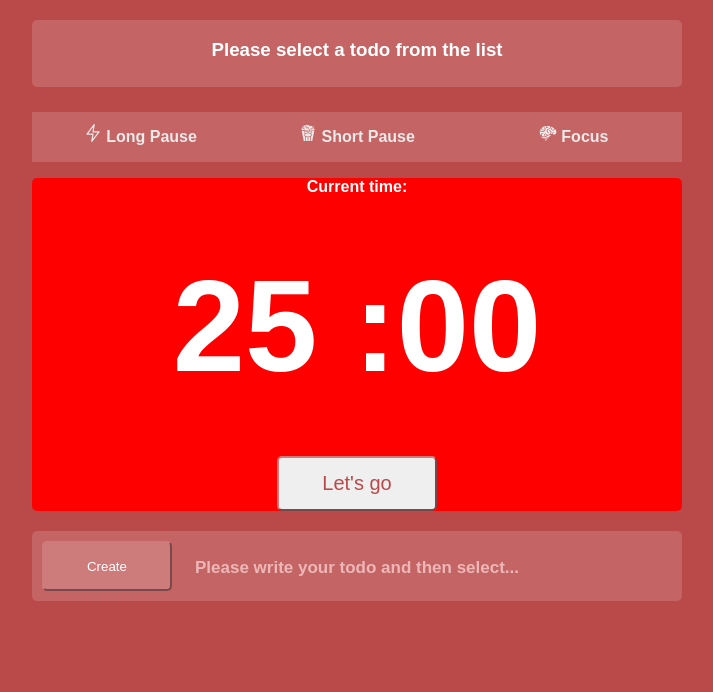
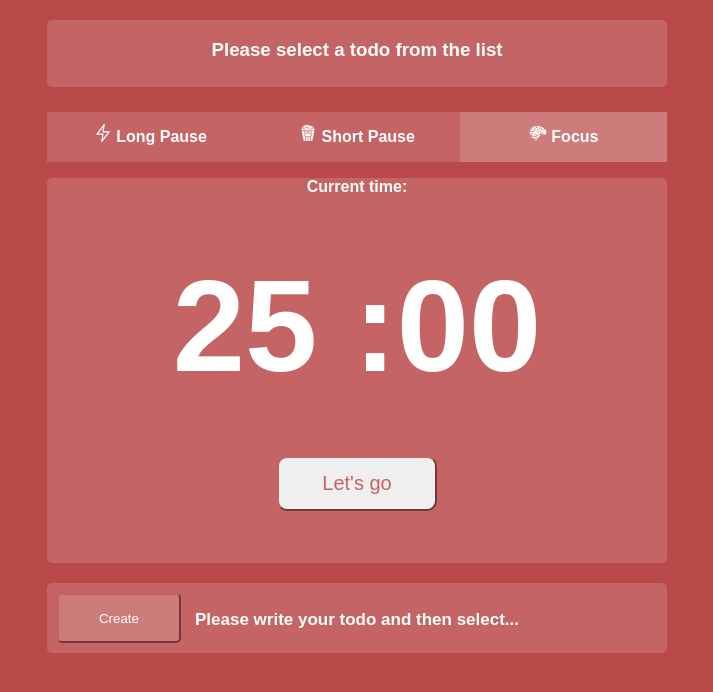
Before and after one commit to kaveh1985/pomodoro, a React (Create React App) app: page / in a window 1280 px wide. Shown: the top 692 px of the page, without its empty margins (283-996 px from the left). Built offline with nearby package versions, Linux system fonts and the light colour scheme; a small style sheet from the web is missing.

Commit message:
new features added

```diff
--- a/src/App.js
+++ b/src/App.js
@@ -1,37 +1,40 @@
 import React, { useState } from "react";
-import Header from "./components/Header.js";
 import Menu from "./components/Menu.js";
-import Todo from "./components/Todo.js";
 import "./styles/App.css";
 
 function App() {
-  const [assignment, setAssignment] = useState('');
-  const [colorSelected, setColorSelected] = useState(
-   {
-      minHeight: '100vh',
-      backgroundColor: '#BA4949',
-      transition: 'background-color 1s'
-  });
+  // const [assignment, setAssignment] = useState('');
+  const [colorBackground, setColorBackground] = useState('#BA4949')
+  const style =  {
+            minHeight: '100vh',
+            backgroundColor: colorBackground ,
+            transition: 'background-color 1s',
+           };
 
 
-  const handleTask = (item) => {
-    setAssignment(item);
-  };
+  // const handleTask = (item) => {
+  //   setAssignment(item);
+  // };
 
-  const handleUpdateHeader = (item) => {
-    if (assignment === item) {
-      setAssignment('');
-    }
-  };
+  // This method is passed to the Menu and get back here save it and then its value
+  // sent to the header through menu component to update its current value!
+  // const handleUpdateHeader = (item) => {
+  //   if (assignment === item) {
+  //     setAssignment('');
+  //   }
+  // };
+
+  const pageBgColor = (color) => {
+         setColorBackground(color)
+  }
 
 
 
   return (
     <div>
-      <div style={colorSelected}>
+      <div style={style}>
         <div className='container'>
-          <Menu header={assignment} bgColor={colorSelected.backgroundColor}/>
-          <Todo assignment={handleTask} handleUpdateHeader={handleUpdateHeader} />
+          <Menu pageBgColor={pageBgColor}/>
         </div>
       </div>
     </div>
--- a/src/components/Header.js
+++ b/src/components/Header.js
@@ -5,14 +5,9 @@ function Header({ header, bgColor }) {
   const [colorSelected, setColorSelected] = useState("");
 
   useEffect(() => {
-    if (bgColor === "#2F5D62") {
-      setColorSelected("#4E7579");
-    } if (bgColor === "#61764B") {
-      setColorSelected("#798A66");
-    } if (bgColor === "#BA4949") {
-      setColorSelected("#C46464");
-    }
+      setColorSelected(bgColor)
   }, [bgColor]);
+
 
 
   const styleHeader = {
@@ -27,26 +22,3 @@ function Header({ header, bgColor }) {
 }
 
 export default Header;
-
-
-
-// function Header({ header, containerColorSelected }) {
-//   useEffect(() => {
-//     const colorMapping = {
-//       "#2F5D62": "#4E7579",
-//       "#61764B": "#798A66",
-//       "#BA4949": "#C46464",
-//     };
-//     const colorSelected = colorMapping[containerColorSelected] || "";
-
-//     document.documentElement.style.setProperty('--color-selected', colorSelected);
-//   }, [containerColorSelected]);
-
-//   return (
-//     <div className="Header">
-//       <h3>{header ? header : "Please select a todo from the list"}</h3>
-//     </div>
-//   );
-// }
-
-// export default Header;
--- a/src/components/Menu.js
+++ b/src/components/Menu.js
@@ -5,9 +5,10 @@ import { GiBrain } from 'react-icons/gi';
 import style from '../styles/Menu.module.css';
 import Timer from './Timer';
 import Header from './Header';
+import Todo from './Todo';
 
 
-const Menu = ({ bgColor, header}) => {
+const Menu = ({ bgColor, header, pageBgColor}) => {
   const mapControl =  [
     { menu: 'Long Pause', icon: <RxLightningBolt size={18} />},
     { menu: 'Short Pause', icon: <GiPopcorn size={18} />},
@@ -16,10 +17,11 @@ const Menu = ({ bgColor, header}) => {
 
 
   const defaultActiveItem = mapControl[2];
-  const [activeItem, setActiveItem] = useState(defaultActiveItem);
+  const [activeItem, setActiveItem] = useState(defaultActiveItem.menu);
   const [liColorShifter, setliColorShifter] = useState('#CD7B7B');
   const [ulBackground, setUlBackGroundColor] = useState("#C46464");
   const [timeSetter, setTimeSetter] = useState(1500);
+
 
 
   const handleTimeSelector = (value) => {
@@ -30,23 +32,30 @@ const Menu = ({ bgColor, header}) => {
      if (value === 'Focus') {
       setTimeSetter(1500);
       setUlBackGroundColor("#C46464")
+      pageBgColor('#BA4949')
       setliColorShifter('#CD7B7B');
     } if (value === 'Short Pause') {
       setTimeSetter(300);
+      pageBgColor('#61764B')
       setliColorShifter('#8D9B7D');
       setUlBackGroundColor("#798A66")
     } if (value === 'Long Pause') {
       setTimeSetter(900);
+      pageBgColor('#2F5D62')
       setliColorShifter('#688A8D');
       setUlBackGroundColor("#4E7579")
     }
+
+
        handleTimeSelector(value);
   };
 
 
+  // assignment={handleTask} handleUpdateHeader={handleUpdateHeader}
+
   return (
     <div>
-      <Header bgColor={bgColor} header={header}/>
+      <Header bgColor={ulBackground} header={header}/>
         <div className={style.container}>
           <ul style={{ backgroundColor: ulBackground }} className={style.menu}>
             {mapControl.map((value, index) => (
@@ -61,7 +70,10 @@ const Menu = ({ bgColor, header}) => {
             ))}
           </ul>
           <div>
-          <Timer header={header} timeBgColor={"red"} timeAmount={timeSetter}/>
+          <Timer header={header} timeBgColor={ulBackground} timeAmount={timeSetter}/>
+          </div>
+          <div>
+          <Todo  ulBackground={ulBackground}/>
           </div>
         </div>
     </div>
--- a/src/components/Timer.js
+++ b/src/components/Timer.js
@@ -57,10 +57,10 @@ const Timer = ({ header, timeBgColor, timeAmount }) => {
   const style = {
     width: "160px",
     height: '55px',
-    borderRadius: '5px',
-    borderColor: "#CD7B7B",
+    borderRadius: '10px',
+    borderColor: timeBgColor,
     fontSize: "20px",
-    color: '#BA4949'
+    color: timeBgColor
   };
 
   return (
--- a/src/components/Todo.js
+++ b/src/components/Todo.js
@@ -1,4 +1,4 @@
-import React, { useState} from 'react';
+import React, { useEffect, useState} from 'react';
 import { v4 as uuidv4 } from 'uuid';
 import Edit from './Edit';
 import Button from './elements/Button'
@@ -6,20 +6,32 @@ import "../styles/Todo.css";
 
 
 
-const Todo = ({assignment, handleUpdateHeader}) => {
+const Todo = ({ assignment, handleUpdateHeader, ulBackground }) => {
 
   const [task, setTask] = useState('');
   const [lists, setLists] = useState([]);
+  const [btnBgColor, setBtnBgColor] = useState('#CD7B7B');
+
 
   const handleSubmit = (event) => {
     const uniqueId = uuidv4();
-    event.preventDefault();
+      event.preventDefault();
+          if(!task) return;
+          setLists((prevLists) => [...prevLists, {id: uniqueId, item: task}]);
+          setTask('');
+   };
 
-        if(!task) return;
-        setLists((prevLists) => [...prevLists, {id: uniqueId, item: task}]);
-        setTask('');
+  useEffect(() => {
+      if(ulBackground === '#C46464') {
+        setBtnBgColor('#CD7B7B')
+      }
+      if(ulBackground === '#798A66') {
+        setBtnBgColor('#8D9B7D')
+      }   if(ulBackground === '#4E7579') {
+        setBtnBgColor('#688A8D')
+      }
+   }, [ulBackground])
 
-  };
 
 
   const handleChange = (event) => {
@@ -31,13 +43,18 @@ const Todo = ({assignment, handleUpdateHeader}) => {
     handleUpdateHeader(list)
     const updatedItems = lists.filter(({item}) => item !== list);
       setLists(updatedItems)
+  }
 
 
+  const styleTodo = {
+    backgroundColor: ulBackground,
   }
 
-  const styleTodo = {
-    backgroundColor: '#C46464',
-  }
+
+ const styleEdit = {
+  backgroundColor: btnBgColor,
+  borderColor: ulBackground,
+ }
 
 
   return (
@@ -51,7 +68,7 @@ const Todo = ({assignment, handleUpdateHeader}) => {
             placeholder="Please write your todo and then select..."
             value={task}
           />
-          <Button  text='Create' type="submit" id="clear"/>
+          <Button style={styleEdit} text='Create' type="submit" id="clear"/>
         </form>
       </div>
       <Edit items={lists} assignment={assignment} handleDelete={handleDeleteClick}/>
--- a/src/styles/App.css
+++ b/src/styles/App.css
@@ -6,7 +6,7 @@ body, html {
 .container {
   position: relative;
   top: 20px;
-  width: 650px;
+  width: 620px;
   margin: auto;
   justify-content: center;
   align-items: center;
--- a/src/styles/Menu.module.css
+++ b/src/styles/Menu.module.css
@@ -5,7 +5,6 @@
   padding: 0;
   margin: auto;
   line-height: 50px;
-  color: rgb(236, 233, 233); /* Change the text color to black */
   text-align: center;
   font-weight: bold;
 }
--- a/src/styles/Timer.css
+++ b/src/styles/Timer.css
@@ -1,6 +1,6 @@
 .Timer {
     border-radius: 5px;
-
+    height: 385px;
   }
 
   #time {
--- a/src/styles/Todo.css
+++ b/src/styles/Todo.css
@@ -14,7 +14,6 @@
     text-align: center;
     font-weight: bold;
     font-size: 20px;
-    color:#d6d0d0
   }
 
   .buttonIn input:focus {
@@ -24,7 +23,7 @@
   ::placeholder {
     font-size: 17px; /* Replace with desired font size */
     font-weight: bold;
-    color: #eeb7b7;
+    color: white;
   }
 
   .buttonIn button {
```
